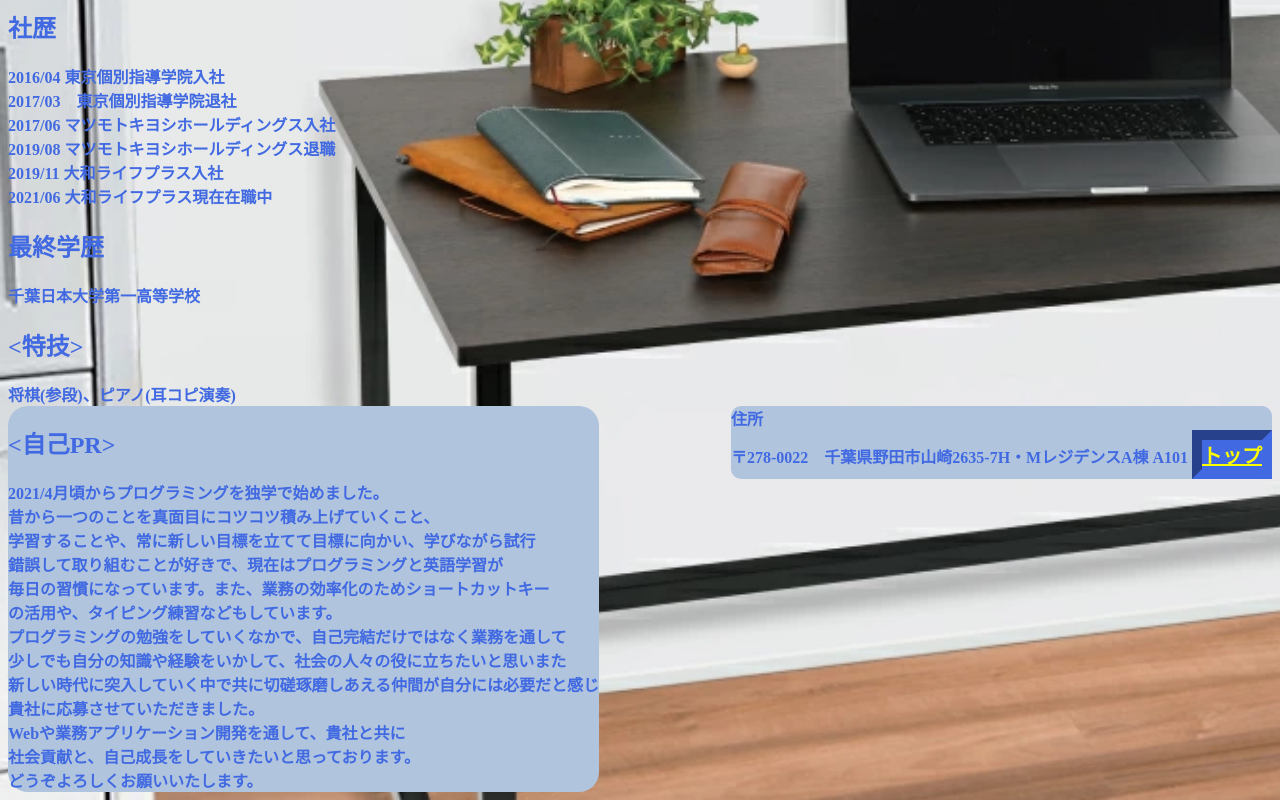
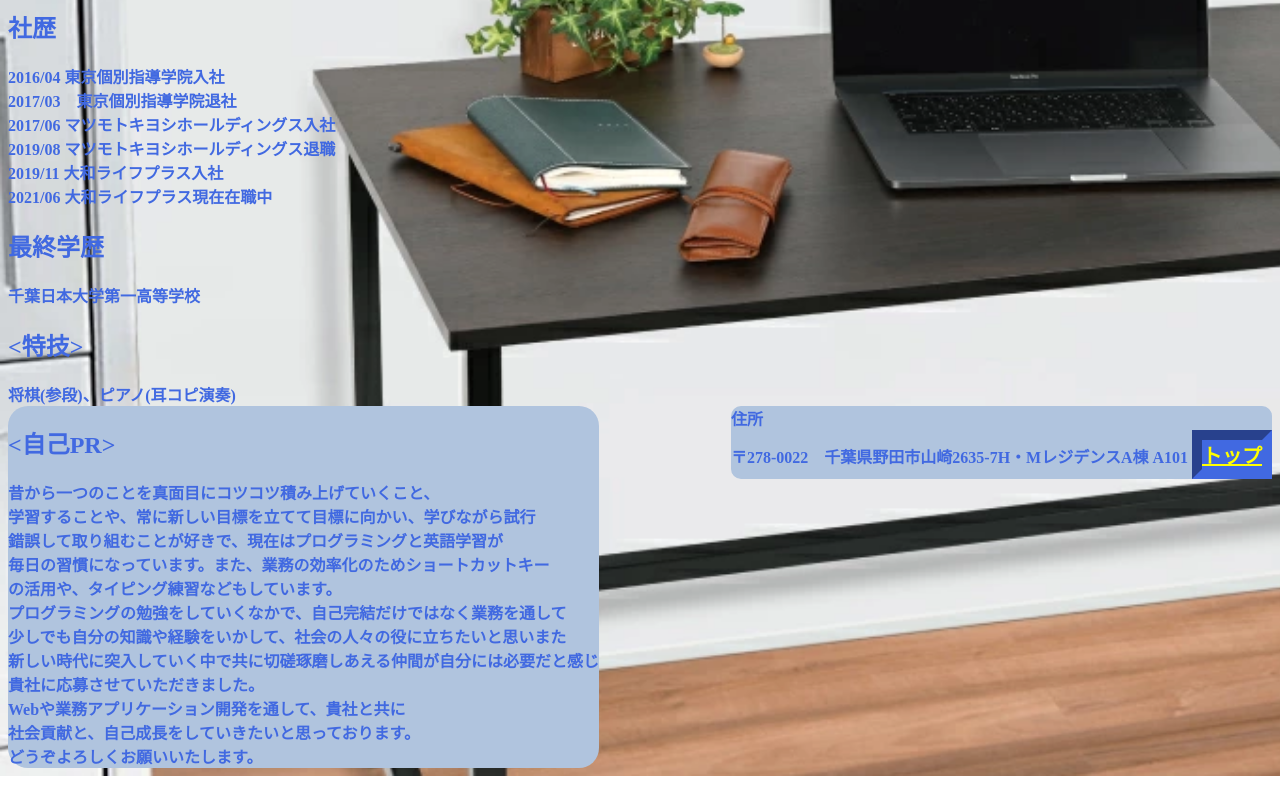
Before and after one commit to perl111/perl111, a plain HTML site: page index.html in a window 1280 px wide. Shown: the part 483-1283 px from the top of the page. After the commit the page ends 1259 px from the top, so only its background shows below. Drawn offline with Linux system fonts and the light colour scheme.

Commit message:
Update index.html

```diff
--- a/index.html
+++ b/index.html
@@ -50,7 +50,6 @@
 
   <div class="PR">
     <h2><自己PR></h2>
-    2021/4月頃からプログラミングを独学で始めました。<br>
     昔から一つのことを真面目にコツコツ積み上げていくこと、<br>
     学習することや、常に新しい目標を立てて目標に向かい、学びながら試行<br>
     錯誤して取り組むことが好きで、現在はプログラミングと英語学習が<br>
```
